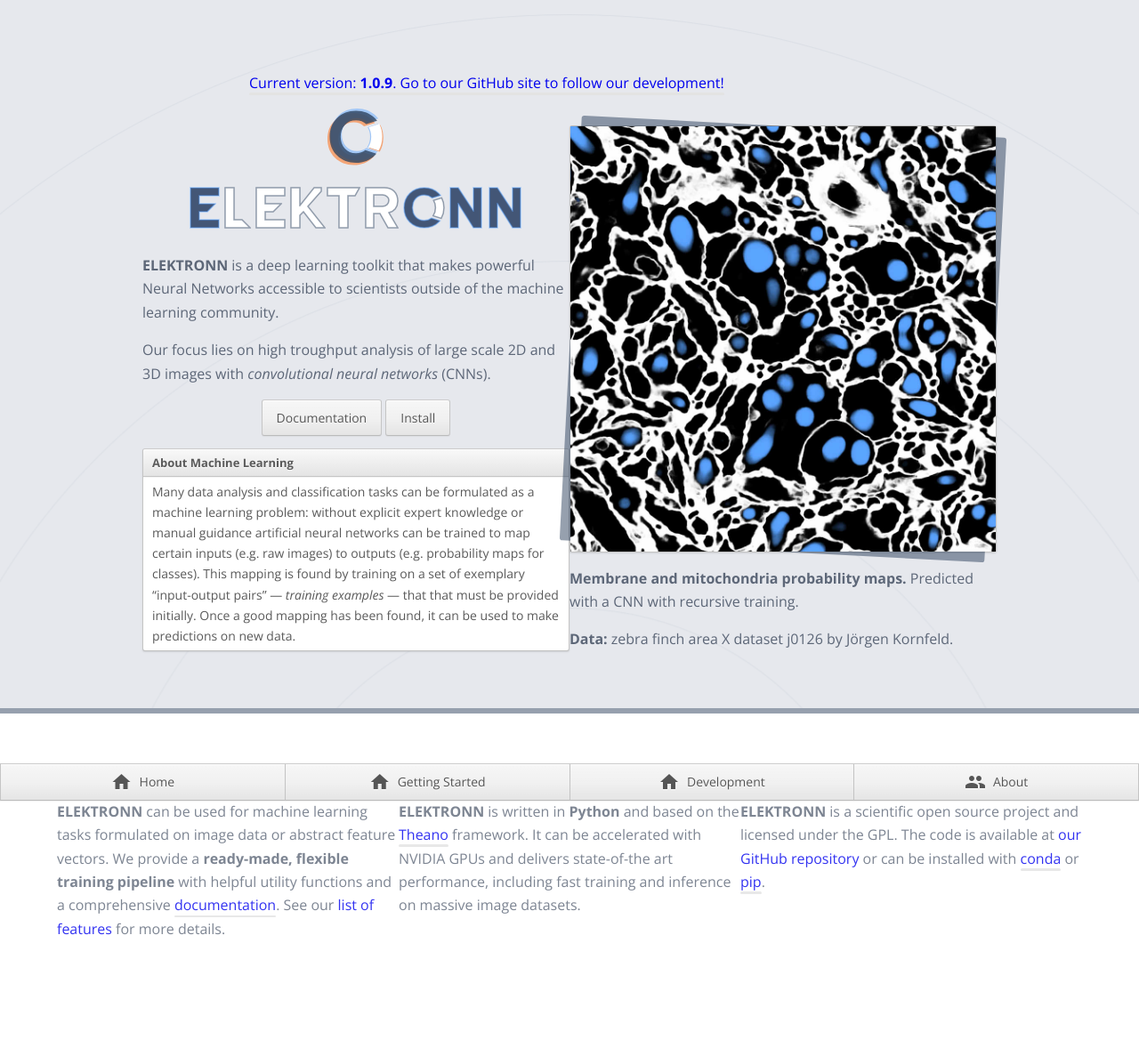
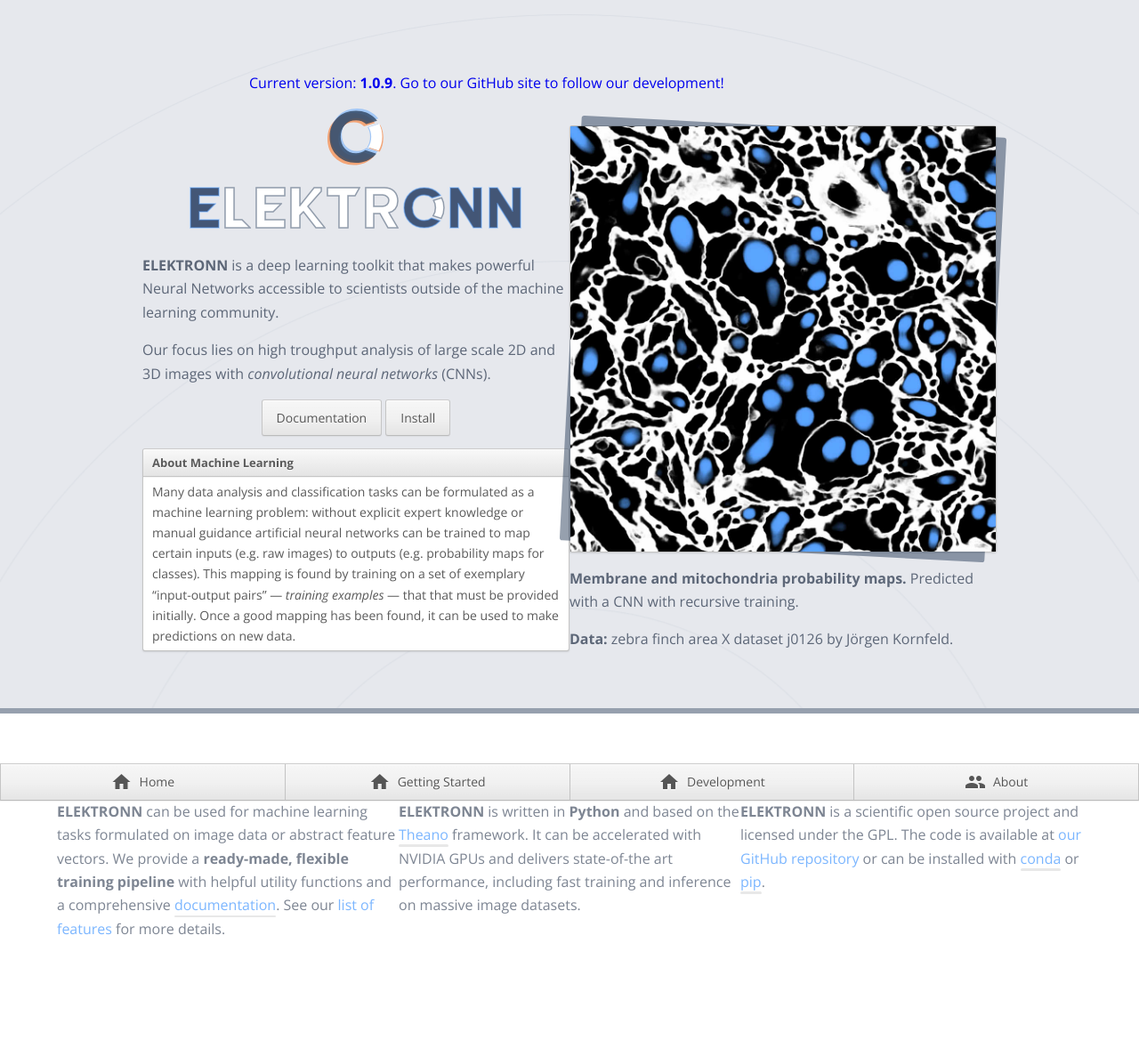
Before and after one commit to ELEKTRONN/elektronn.github.io, a Jekyll site: the page built from index.html, in a window 1280 px wide. Shown: the whole page at 89% size. Built offline with Jekyll 4.4.1, drawn with Linux system fonts in a browser that asks for light colours.

Commit message:
change link color to ELEKTRONN blue

```diff
--- a/_sass/_typography.scss
+++ b/_sass/_typography.scss
@@ -40,18 +40,12 @@
 	text-decoration: none;
 }
 
-a:not(.tag):not(.button):not(.nav__toggle) {
-	/*color: #2D72D9;
-	border-bottom: 1px solid rgba(#2d72d9, 1);
-	text-decoration: none;
-	transition: all .2s ease-in-out;
-
-	&:hover {
-	}*/
+a:not(.tag):not(.button):not(.nav__toggle):not(.notification) {
 	position: relative;
+	color: #5BA4FF;
 
 	&:hover::after {
-		background-color: #72bee1;
+		background-color: #5BA4FF;
 	}
 
 	&::after {
```
